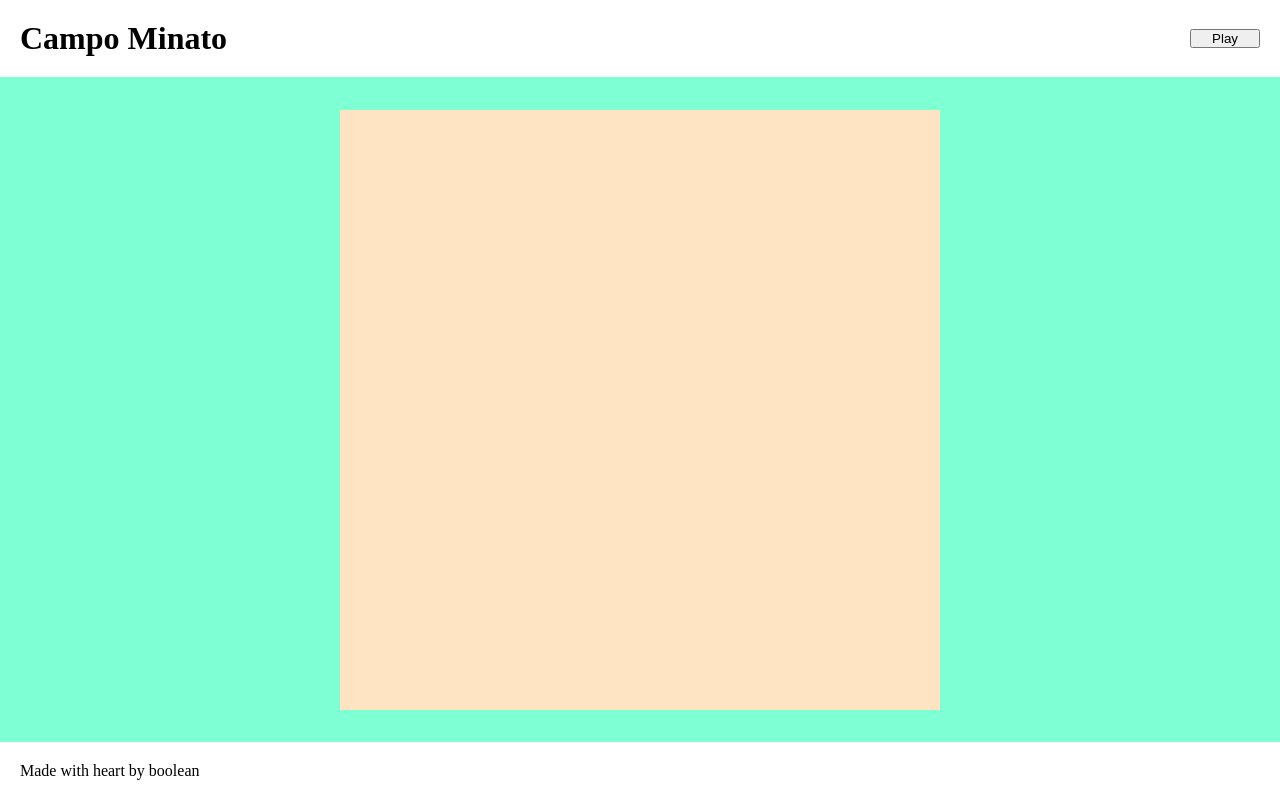
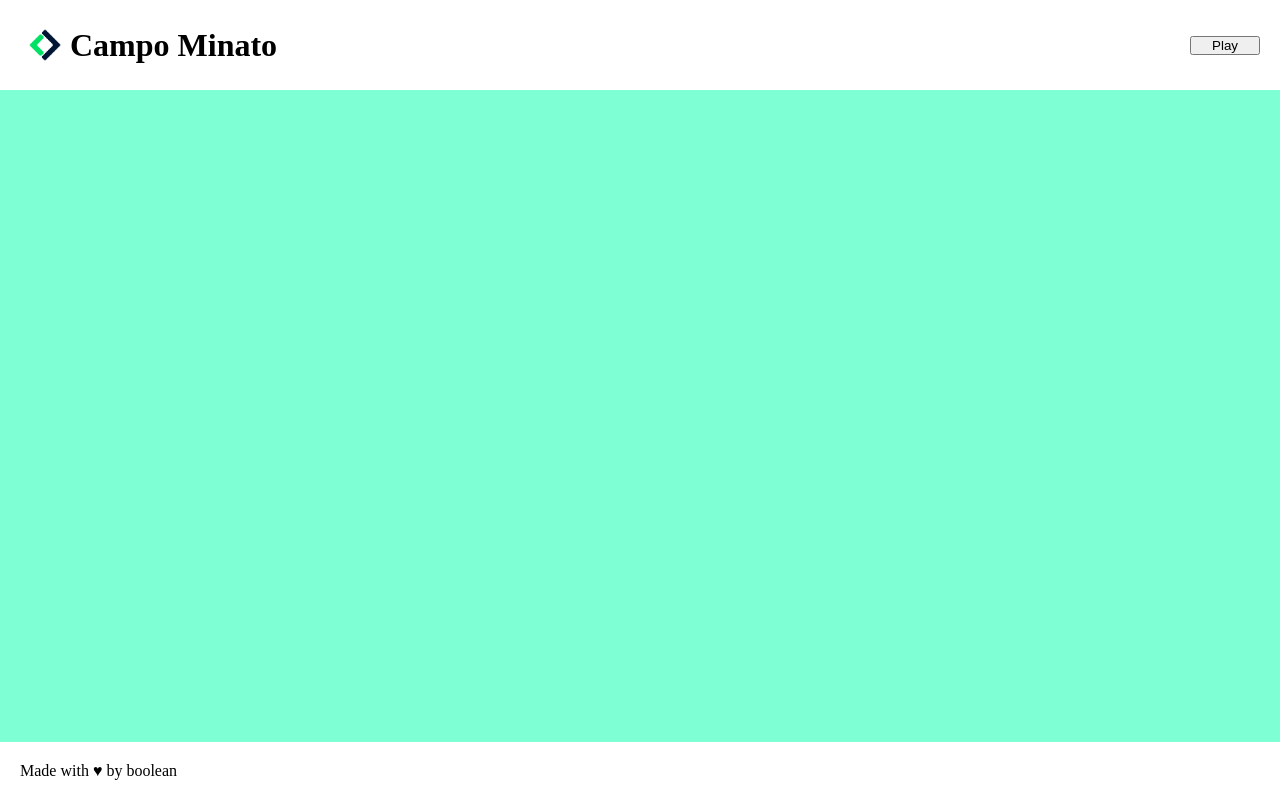
Before and after one commit to RiccardoImperato/js-campominato-grid, a plain HTML site: page index.html in a window 1280 px wide. Drawn offline with Linux system fonts and the light colour scheme.

Commit message:
fix: struttura e griglia

```diff
--- a/css/style.css
+++ b/css/style.css
@@ -27,6 +27,17 @@ header {
     align-items: center;
 }
 
+header img {
+    height: 3.125rem;
+    width: 3.125rem;
+    display: block;
+}
+
+.titolo {
+    display: flex;
+    align-items: center;
+}
+
 .btn {
     padding: 0 1.25rem;
 }
@@ -42,7 +53,6 @@ main {
 .board {
     height: 37.5rem;
     width: 37.5rem;
-    background-color: bisque;
     display: flex;
     flex-wrap: wrap;
     align-content: flex-start;
--- a/index.html
+++ b/index.html
@@ -10,7 +10,10 @@
 
 <body>
     <header>
-        <h1>Campo Minato</h1>
+        <div class="titolo">
+            <img src="./img/logo-boolean.png" alt="Logo Boolean">
+            <h1>Campo Minato</h1>
+        </div>
         <button class="btn">Play</button>
     </header>
     <main>
@@ -19,7 +22,7 @@
         </div>
     </main>
     <footer>
-        <div>Made with heart by boolean</div>
+        <div>Made with <span>&hearts;</span> by boolean</div>
     </footer>
     <script src="./js/main.js"></script>
 </body>
--- a/js/main.js
+++ b/js/main.js
@@ -17,6 +17,5 @@ playBtn.addEventListener("click", function () {
     for (let i = 1; i <= 100; i++) {
         const myElement = myCreateElement('div', 'cell', i);
         board.append(myElement);
-        console.log(myElement[i]);
     }
 });
```
Also changed, not shown: img/logo-boolean.png (added).
